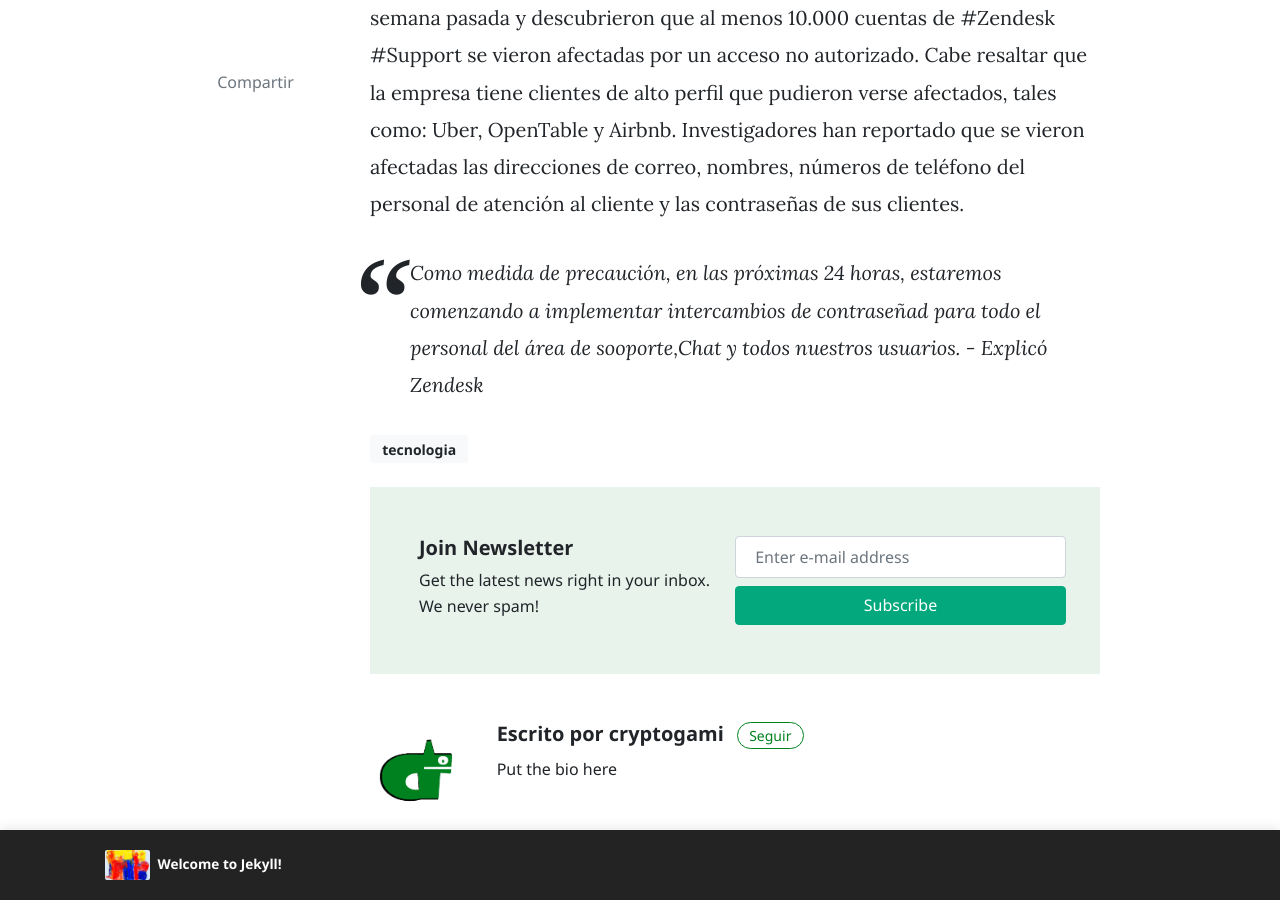
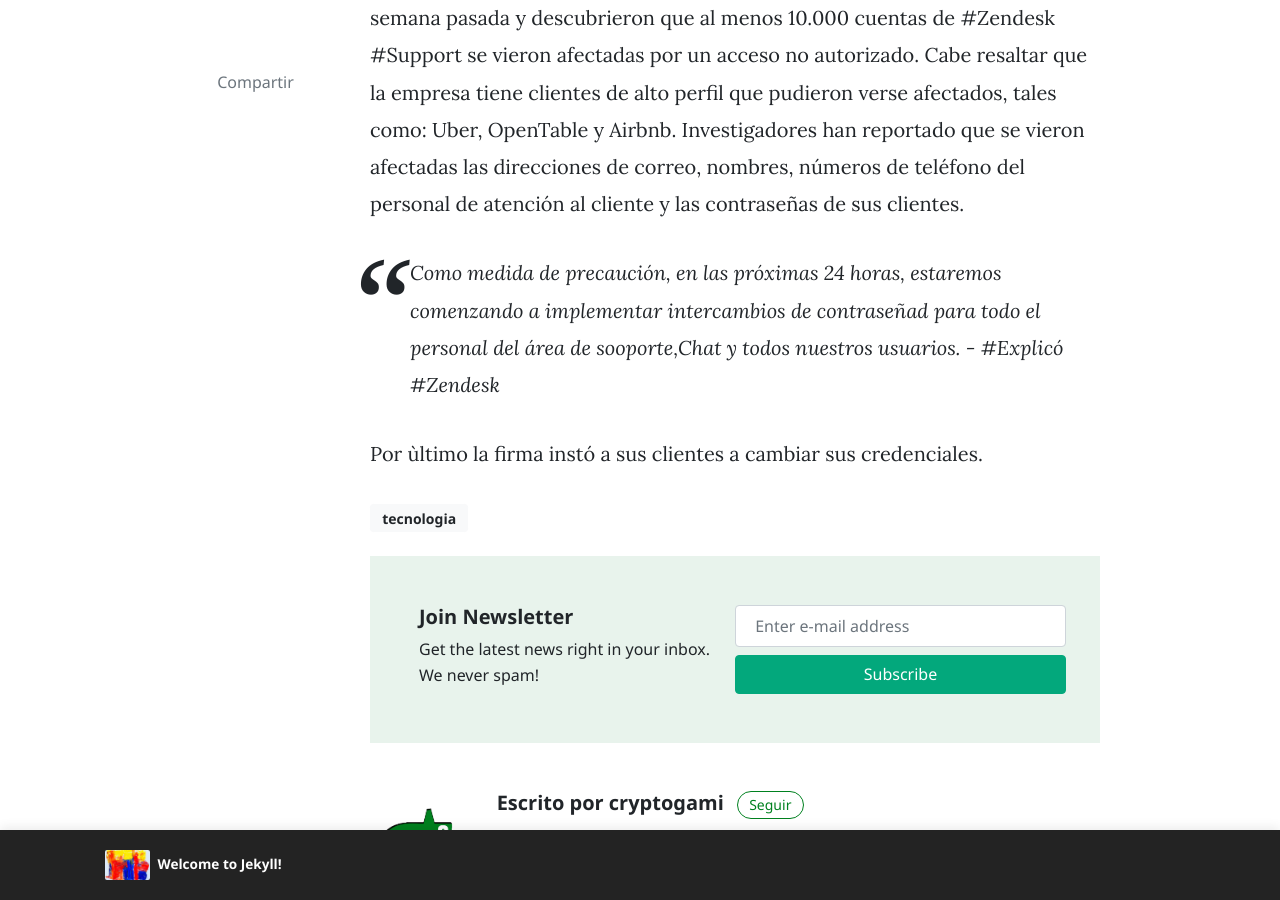
Before and after one commit to cryptogami/blog, a Jekyll site: the page built from _posts/2019-10-05-Brecha-en-Zendesk.md, in a window 1280 px wide and 900 px high, scrolled down 775 px. Built offline with Jekyll 4.4.1, drawn with Linux system fonts in a browser that asks for light colours; nearby versions of some CDN libraries; comment, search, counter and statistics services are not loaded.

Commit message:
Update 2019-10-05-Brecha-en-Zendesk.md

```diff
--- a/_posts/2019-10-05-Brecha-en-Zendesk.md
+++ b/_posts/2019-10-05-Brecha-en-Zendesk.md
@@ -6,11 +6,11 @@
 image: https://unsplash.com/photos/5fNmWej4tAA
 tags: [ Tecnologia ]
 ---
-La compañía de software de servicio al cliente, Zendesk, ha descubierto una brecha de seguridad que remonta al año 2016 y afecta a miles
-de sus clientes.
-La empresa identificó el incidente la semana pasada y descubrieron que al menos 10.000 cuentas de #Zendesk #Support se vieron afectadas
-por un acceso no autorizado. Cabe resaltar que la empresa tiene clientes de alto perfil que pudieron verse afectados, tales como: Uber,
+La compañía de software de servicio al cliente, Zendesk, ha descubierto una brecha de seguridad que remonta al año 2016 y afecta a miles de sus clientes.
+La empresa identificó el incidente la semana pasada y descubrieron que al menos 10.000 cuentas de #Zendesk #Support se vieron afectadas por un acceso no autorizado. Cabe resaltar que la empresa tiene clientes de alto perfil que pudieron verse afectados, tales como: Uber,
 OpenTable y Airbnb.
 Investigadores han reportado que se vieron afectadas las direcciones de correo, nombres, números de teléfono del personal de atención al cliente y las contraseñas de sus clientes.
 
-> Como medida de precaución, en las próximas 24 horas, estaremos comenzando a implementar intercambios de contraseñad para todo el personal del área de sooporte,Chat y todos nuestros usuarios. - Explicó Zendesk
+> Como medida de precaución, en las próximas 24 horas, estaremos comenzando a implementar intercambios de contraseñad para todo el personal del área de sooporte,Chat y todos nuestros usuarios. - #Explicó #Zendesk
+
+Por ùltimo la firma instó a sus clientes a cambiar sus credenciales.
```
